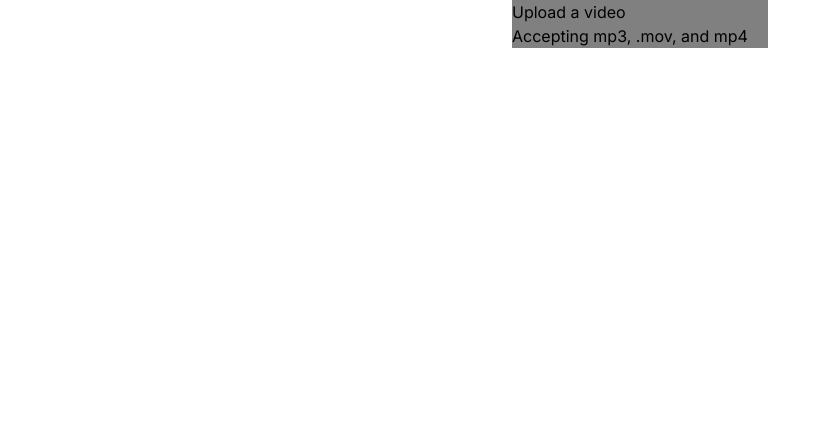
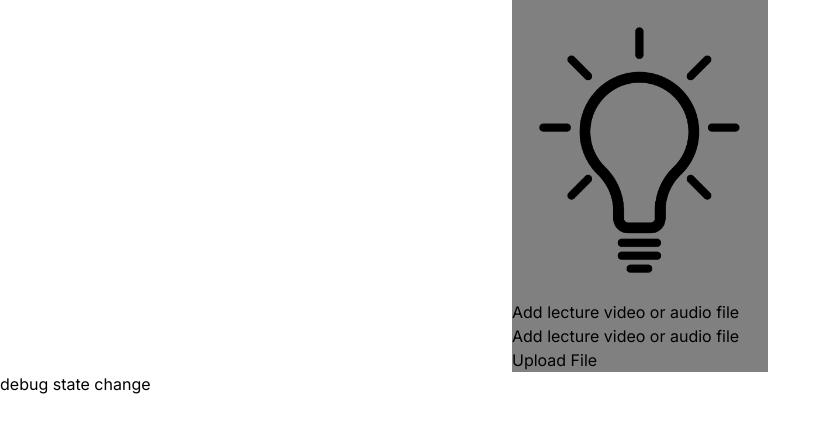
Before and after one commit to dylanvu/Tidbits, a Next.js app in the folder frontend/: page / in a window 1280 px wide. Shown: the top 432 px of the page, without its empty margins (0-831 px from the left). Built offline with nearby package versions, Linux system fonts and the light colour scheme.

Commit message:
loading bar in file upload

```diff
--- a/frontend/package.json
+++ b/frontend/package.json
@@ -9,6 +9,9 @@
     "lint": "next lint"
   },
   "dependencies": {
+    "@emotion/react": "^11.11.4",
+    "@emotion/styled": "^11.11.5",
+    "@mui/material": "^5.15.14",
     "framer-motion": "^11.0.24",
     "next": "14.1.0",
     "react": "^18",
--- a/frontend/src/app/globals.css
+++ b/frontend/src/app/globals.css
@@ -7,3 +7,8 @@
         text-wrap: balance;
     }
 }
+
+.progress-container {
+    width: 80%;
+    margin: auto;
+}
--- a/frontend/src/app/page.tsx
+++ b/frontend/src/app/page.tsx
@@ -1,10 +1,64 @@
 "use client";
 
 import styles from "@/styles/pages/Home.module.sass";
-import { ChangeEvent, useState } from "react";
+import {
+    ChangeEvent,
+    Dispatch,
+    SetStateAction,
+    useEffect,
+    useState,
+} from "react";
+import LinearProgress from "@mui/material/LinearProgress";
+
+type validStatuses = "input" | "waiting" | "done";
 
 export default function Home() {
-    const [file, setFile] = useState<File | null>();
+    const [file, setFile] = useState<File | null>(null);
+    const [status, setStatus] = useState<validStatuses>("input");
+
+    useEffect(() => {
+        if (file) {
+            if (status === "input") {
+                // set the status to render the loading bar
+                setStatus("waiting");
+                // TODO: call the API to send the video data
+                //.then, setStatus to be "done"
+            }
+        }
+    }, [file]);
+
+    let ui: JSX.Element;
+    if (status !== "input" && file) {
+        ui = <UploadedUI file={file} status={status} />;
+    } else {
+        ui = <InputUI file={file} setFile={setFile} />;
+    }
+
+    return (
+        <main>
+            {ui}
+            <button
+                onClick={() => {
+                    setStatus("done");
+                }}
+            >
+                debug state change
+            </button>
+        </main>
+    );
+}
+
+/**
+ * UI for accepting input
+ * @returns
+ */
+function InputUI({
+    file,
+    setFile,
+}: {
+    file: File | null;
+    setFile: Dispatch<SetStateAction<File | null>>;
+}) {
     function handleChange(event: ChangeEvent<HTMLInputElement>) {
         const files = event.target.files;
         if (files) {
@@ -12,8 +66,11 @@ export default function Home() {
         }
     }
     return (
-        <main>
-            <div className={styles.test}>
+        <div className={styles.test}>
+            <img src="./placeholder.png" />
+            <div>Add lecture video or audio file</div>
+            <div>Add lecture video or audio file</div>
+            <div>
                 <input
                     type="file"
                     hidden
@@ -22,18 +79,41 @@ export default function Home() {
                     accept=".mp3,.mp4,.mov"
                 />
                 <label htmlFor="file-btn" style={{ cursor: "pointer" }}>
-                    {/* add image here */}
-                    {file ? (
-                        <div>{file.name}</div>
-                    ) : (
-                        <>
-                            <img />
-                            <div>Upload a video</div>
-                            <div>Accepting mp3, .mov, and mp4</div>
-                        </>
-                    )}
+                    <div>{file ? file.name : "Upload File"}</div>
                 </label>
             </div>
-        </main>
+        </div>
     );
 }
+
+function UploadedUI({ status, file }: { status: validStatuses; file: File }) {
+    const progressStyle = {
+        height: 30,
+        borderRadius: "10px",
+    };
+    return (
+        <div>
+            Generating Video...
+            <div className="progress-container">
+                {file.name}
+                {status === "waiting" ? (
+                    <>
+                        <span className="float-end">
+                            {Math.round((file.size / 1000000) * 100) / 100} mb
+                        </span>
+                        <LinearProgress sx={progressStyle} />
+                    </>
+                ) : (
+                    <>
+                        <span className="float-end">Completed</span>
+                        <LinearProgress
+                            variant="determinate"
+                            sx={progressStyle}
+                            value={100}
+                        />
+                    </>
+                )}
+            </div>
+        </div>
+    );
+}
```
Also changed, not shown: 1 other file (tests, documents, lock files or other folders).
